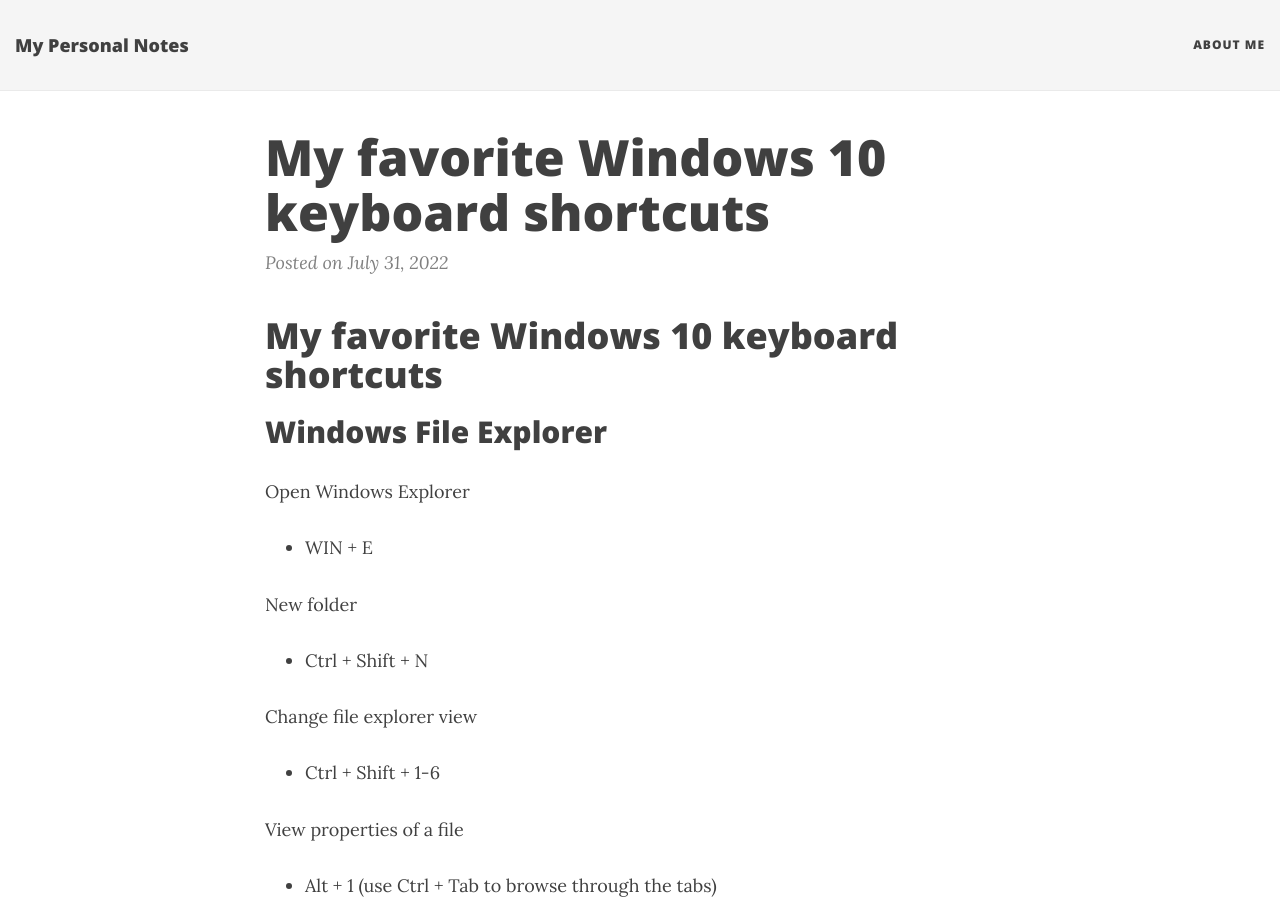
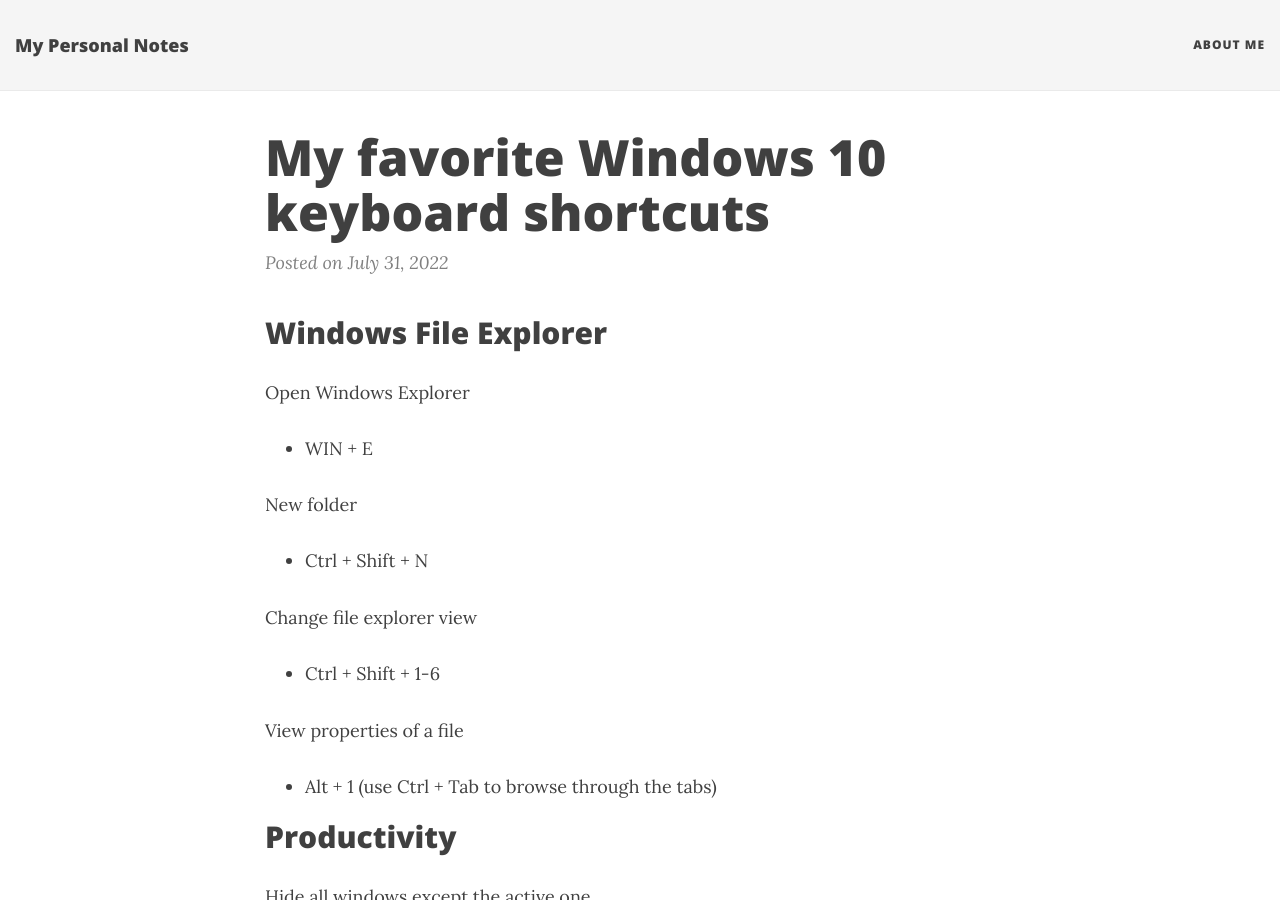
Before and after one commit to danielschwensen/danielschwensen.github.io, a Jekyll site: the page built from _posts/2022-07-31-My-favorite-Windows-keyboard-shortcuts.md, in a window 1280 px wide and 900 px high. Built offline with Jekyll 4.4.1, drawn with Linux system fonts in a browser that asks for light colours; nearby versions of some CDN libraries.

Commit message:
removed title

```diff
--- a/_posts/2022-07-31-My-favorite-Windows-keyboard-shortcuts.md
+++ b/_posts/2022-07-31-My-favorite-Windows-keyboard-shortcuts.md
@@ -5,8 +5,6 @@
 categories: blog windows
 tags: Windows
 ---
-# My favorite Windows 10 keyboard shortcuts
-
 ## Windows File Explorer
 
 Open Windows Explorer
```
